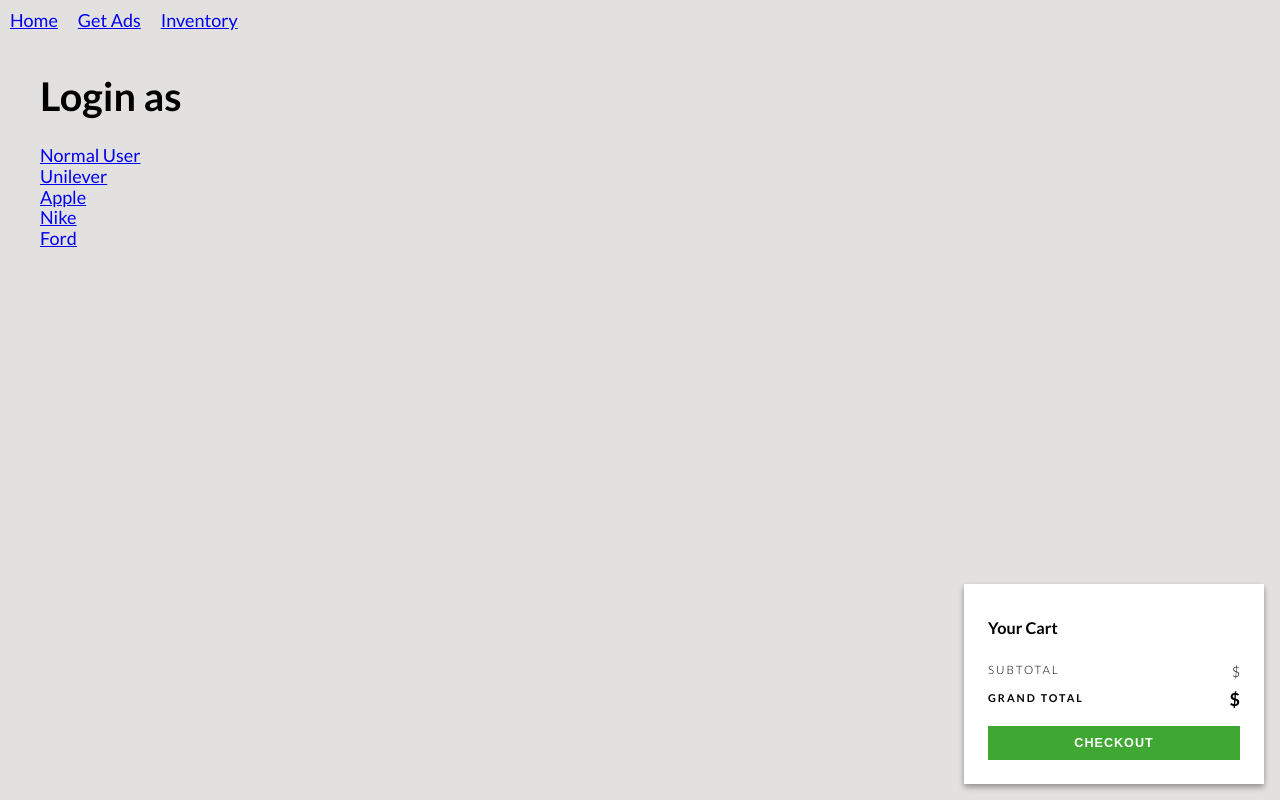
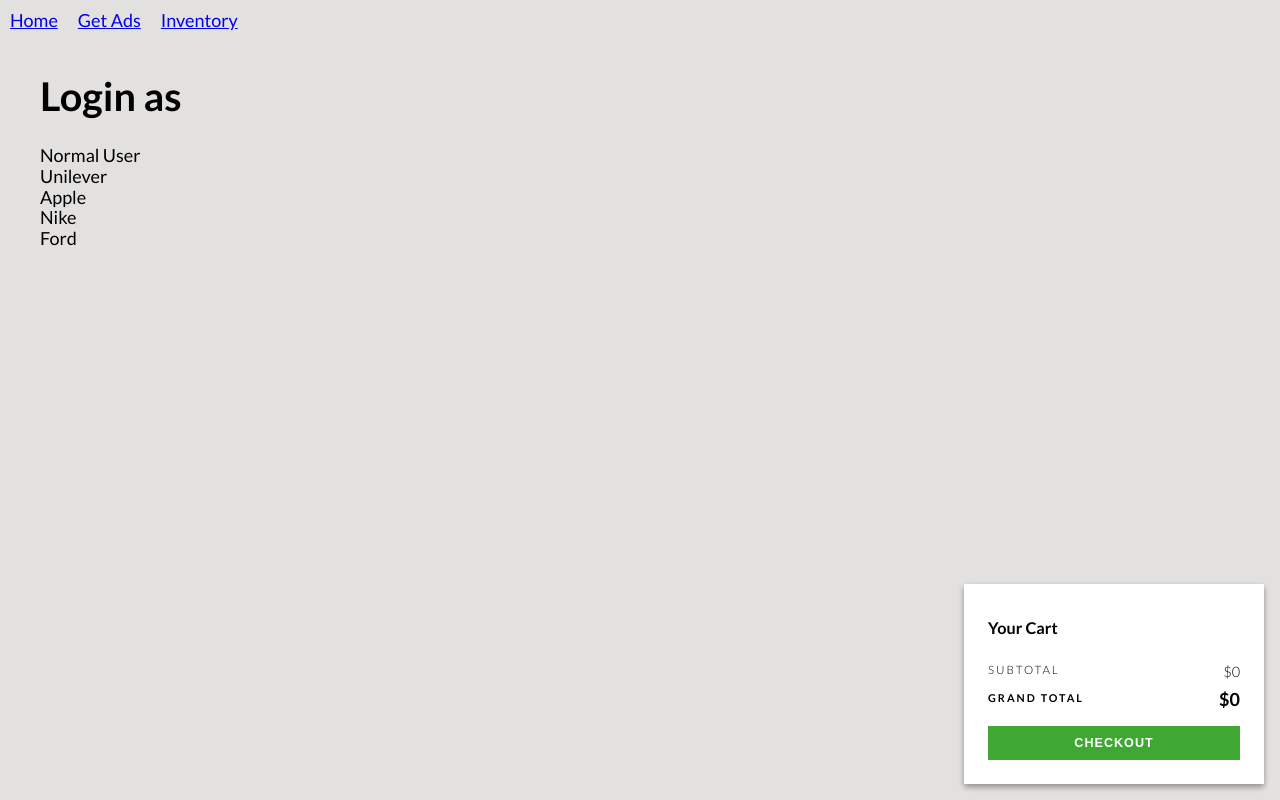
Before and after one commit to wengkhing/gdp-ads-checkout, a React app: page / in a window 1280 px wide. Built offline with nearby package versions, Linux system fonts and the light colour scheme.

Commit message:
feat(login): get user deals

```diff
--- a/src/actions/cart.action.js
+++ b/src/actions/cart.action.js
@@ -47,10 +47,16 @@
 
 export function calculate () {
   return (dispatch, getState) => {
-    const subtotal = _.reduce(getState().cart.basket,
+    const { cart, app } = getState()
+
+    const subtotal = _.reduce(cart.basket,
       (sum, item) => sum + (item.price * item.amount), 0)
     const deductions = {};
-    const grandtotal = subtotal;
+    const grandtotal = _.reduce(cart.basket,
+      (sum, item) => {
+
+        sum + (item.price * item.amount)
+      }, 0)
     dispatch ({
       type: CART_CALCULATE,
       payload: { subtotal, deductions, grandtotal }
--- a/src/components/CheckoutForm.js
+++ b/src/components/CheckoutForm.js
@@ -14,7 +14,7 @@
         <Flex key={item.id} row className='item'>
           <Flex grow className='item__name'>{item.name}</Flex>
           <Flex mSize='70px' className='item__unit'>x{item.amount}</Flex>
-          <Flex mSize='90px' className='item__price'>${item.price}</Flex>
+          <Flex mSize='90px' className='item__price'>${item.price / 100}</Flex>
         </Flex>
       )
     })
@@ -37,11 +37,11 @@
           <Flex column className='section-total'>
             <Flex row className='subtotal'>
               <Flex grow className='subtotal__label'>Subtotal</Flex>
-              <Flex mSize='110px' className='subtotal__value'>${this.props.cart.subtotal}</Flex>
+              <Flex mSize='110px' className='subtotal__value'>${this.props.cart.subtotal / 100}</Flex>
             </Flex>
             <Flex row className='total'>
               <Flex grow className='total__label'>Grand Total</Flex>
-              <Flex mSize='110px' className='total__value'>${this.props.cart.grandtotal}</Flex>
+              <Flex mSize='110px' className='total__value'>${this.props.cart.grandtotal / 100}</Flex>
             </Flex>
           </Flex>
         </div>
--- a/src/components/ProductCard.js
+++ b/src/components/ProductCard.js
@@ -53,7 +53,7 @@
 
             </Flex>
             <Flex selfAlign="end">
-              <span className="__price">${ product.price }</span>
+              <span className="__price">${ product.price / 100 }</span>
             </Flex>
           </Flex>
         </Flex>
--- a/src/containers/Home.js
+++ b/src/containers/Home.js
@@ -1,20 +1,46 @@
 import React, { Component } from 'react'
-import { Link } from 'react-router-dom'
+import { Redirect } from 'react-router'
+import { connect } from 'react-redux'
+import { bindActionCreators } from 'redux'
+import { login } from '../actions'
+
 import Flex from '../components/Flex'
 
 class Home extends Component {
+
+  state = {
+    redirect: false
+  }
+
+  loginAs(name) {
+    this.props.login(name)
+    this.setState({
+      redirect: true
+    })
+  }
+
+  renderRedirect() {
+    if (this.state.redirect)
+      return <Redirect to="/shopping" />
+  }
+
   render() {
     return (
       <Flex className='main-container' column>
         <Flex><h1>Login as</h1></Flex>
-        <Flex><Link to='/inventory'>Normal User</Link></Flex>
-        <Flex><Link to='/inventory'>Unilever</Link></Flex>
-        <Flex><Link to='/inventory'>Apple</Link></Flex>
-        <Flex><Link to='/inventory'>Nike</Link></Flex>
-        <Flex><Link to='/inventory'>Ford</Link></Flex>
+        <Flex><a onClick={() => this.loginAs('normal')}>Normal User</a></Flex>
+        <Flex><a onClick={() => this.loginAs('unilever')}>Unilever</a></Flex>
+        <Flex><a onClick={() => this.loginAs('apple')}>Apple</a></Flex>
+        <Flex><a onClick={() => this.loginAs('nike')}>Nike</a></Flex>
+        <Flex><a onClick={() => this.loginAs('ford')}>Ford</a></Flex>
+        { this.renderRedirect() }
       </Flex>
     );
   }
 }
 
-export default Home
+function mapDispatchToProps (dispatch) {
+  return bindActionCreators({ login }, dispatch)
+}
+
+export default connect(null, mapDispatchToProps)(Home);
--- a/src/data/companies.js
+++ b/src/data/companies.js
@@ -18,7 +18,7 @@
       product_id: 'standout',
       type: 'price drop where x or more',
       x: 1,
-      new_price: 299.99
+      new_price: 29999
     }
   ]
 }, {
@@ -29,7 +29,7 @@
       product_id: 'premium',
       type: 'price drop where x or more',
       x: 4,
-      new_price: 379.99
+      new_price: 37999
     }
   ]
 }, {
@@ -45,12 +45,12 @@
       product_id: 'standout',
       type: 'price drop where x or more',
       x: 1,
-      new_price: 309.99
+      new_price: 30999
     }, {
       product_id: 'premium',
       type: 'price drop where x or more',
       x: 3,
-      new_price: 389.99
+      new_price: 38999
     }
   ]
 }
--- a/src/data/products.js
+++ b/src/data/products.js
@@ -3,18 +3,18 @@
   id: 'classic',
   name: 'Classic Ad',
   description: 'Offers the most basic level of advertisement',
-  price: 269.99
+  price: 26999
 },
 {
   id: 'standout',
   name: 'Standout Ad',
   description: 'Allows advertisers to use a company logo and use a longer presentation text',
-  price: 322.99
+  price: 32299
 },
 {
   id: 'premium',
   name: 'Premium Ad',
   description: 'Same benefits as Standout Ad, but also puts the advertisement at the top of the results, allowing higher visibility',
-  price: 394.99
+  price: 39499
 }
 ]
```
